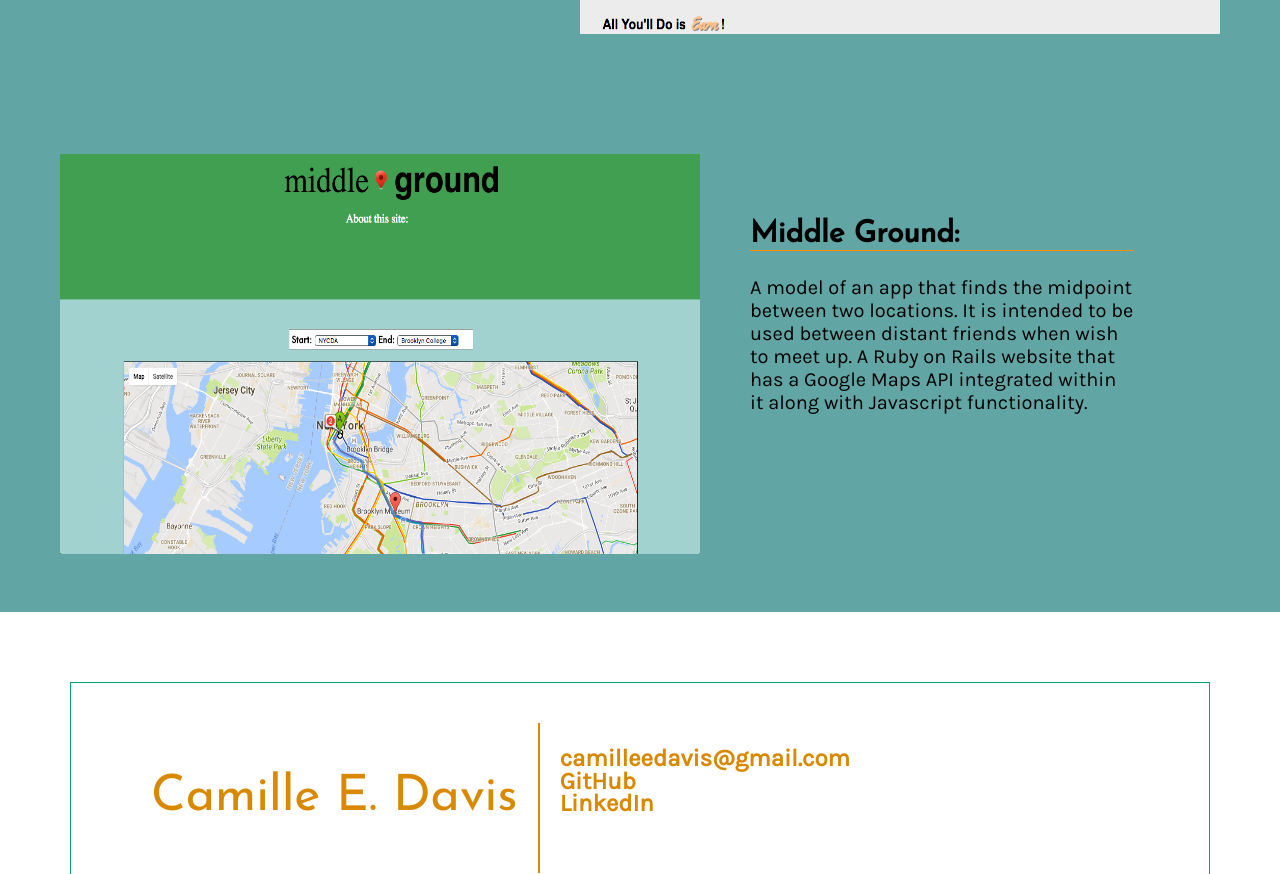
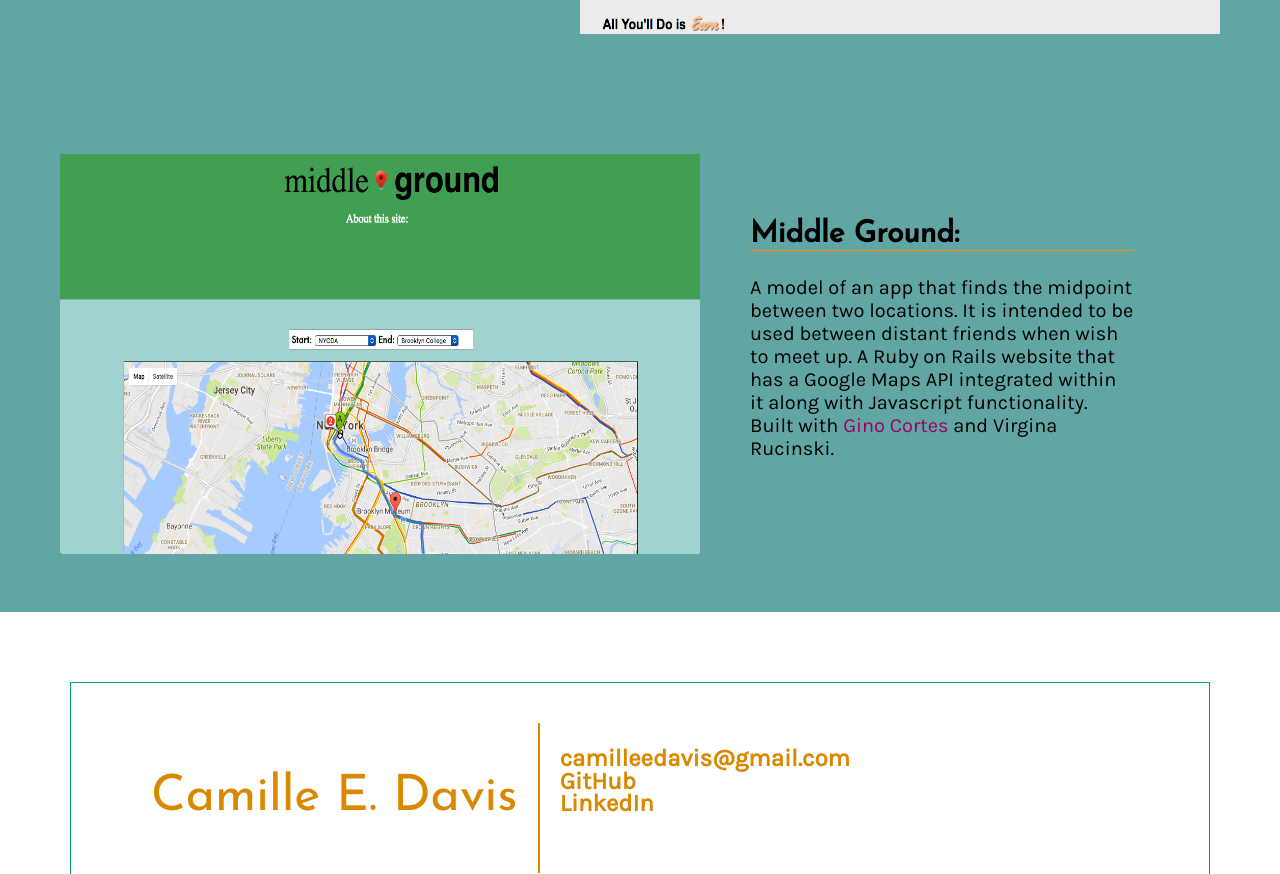
Before and after one commit to cendarcy/cendarcy.github.io-resume-, a website with bundled scripts: page index.html in a window 1280 px wide. Shown: the part 2784-3658 px from the top of the page. Built offline with nearby package versions, Linux system fonts and the light colour scheme.

Commit message:
adding cred

```diff
--- a/index.html
+++ b/index.html
@@ -83,7 +83,7 @@
 			<li><a href="http://middle--ground.herokuapp.com/" target="_blank"><img src="images/middleground.png"></a></li>
 			<div class="box-text">
 			<h2>Middle Ground:</h2>
-				A model of an app that finds the midpoint between two locations. It is intended to be used between distant friends when wish to meet up. A Ruby on Rails website that has a Google Maps API integrated within it along with Javascript functionality.
+				A model of an app that finds the midpoint between two locations. It is intended to be used between distant friends when wish to meet up. A Ruby on Rails website that has a Google Maps API integrated within it along with Javascript functionality. Built with <a href="https://cortesg.github.io/Portfolio/">Gino Cortes</a> and Virgina Rucinski.
 			</div>
 		</ul>
 	</div>
```
